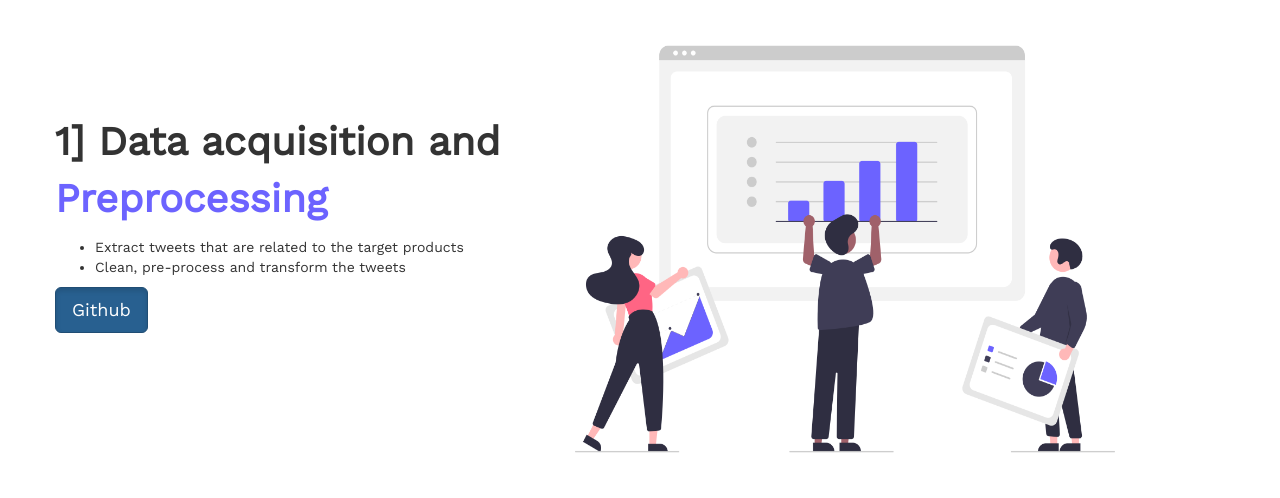
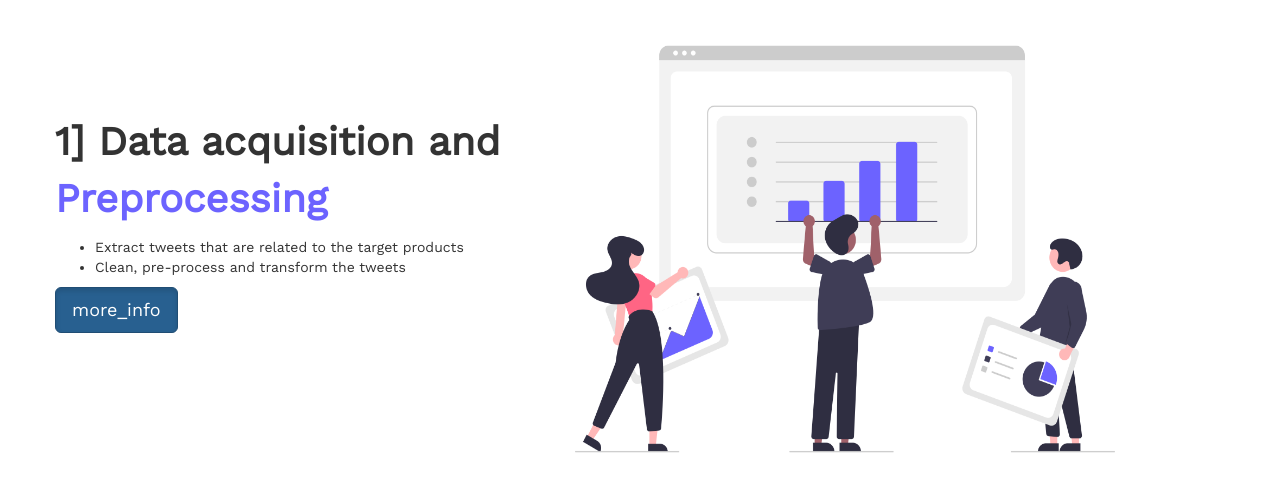
Before and after one commit to Premrathod/Final-Year-Project, a Django app: page / in a window 1280 px wide. Shown: the part 861-1359 px from the top of the page. Run offline with Django 3.2, Linux system fonts and the light colour scheme; some libraries are stand-ins or nearby versions.

```diff
--- a/pages/templates/home.html
+++ b/pages/templates/home.html
@@ -161,11 +161,11 @@
     </p>
     <!-- <button type="button" class="btn btn-primary btn-lg"><a href="https://github.com/Premrathod">Github</a></button> -->
     <a
-      href="https://github.com/Premrathod"
+      href="{% url 'more_info' %}"
       class="btn btn-primary btn-lg active"
       role="button"
       aria-pressed="true"
-      >Github</a
+      >more_info</a
     >
   </div>
   <div>
```
Also changed, not shown: requirements.txt (added, +7 -0 lines), 1 other file.
